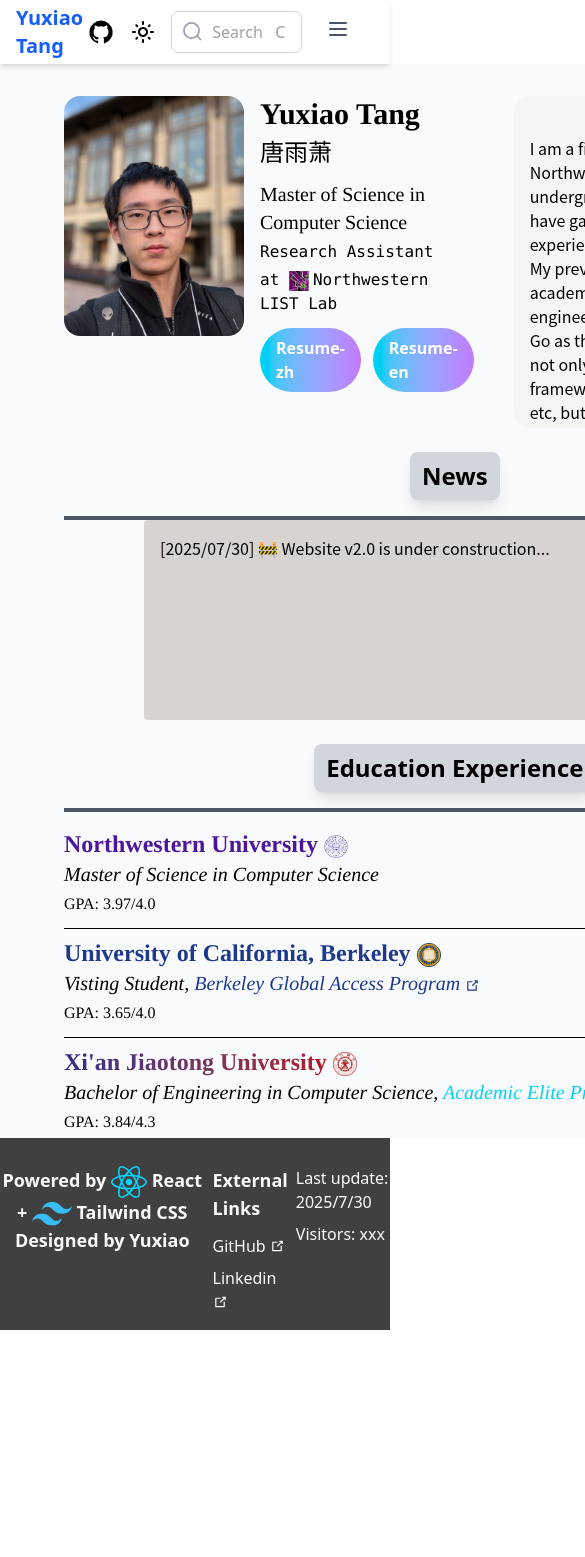
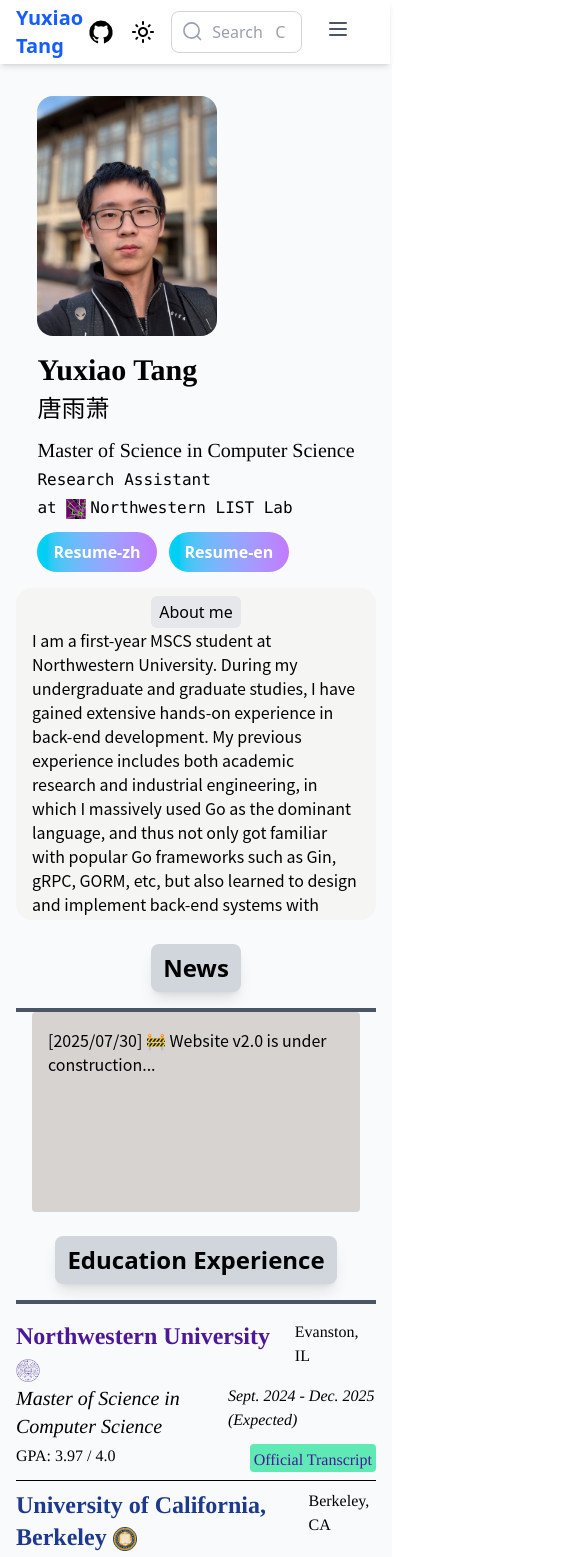
Before and after one commit to abdtyx/website-2.0, a React (Vite) app: page / in a window 390 px wide. Shown: the top 1557 px of the page, 585 px wide, since content can reach past the window. Before the commit the page ends 1330 px from the top, so only its background shows below. Built offline with nearby package versions, Linux system fonts and the light colour scheme.

Commit message:
adjust to various screen sizes

```diff
--- a/src/components/Footer.jsx
+++ b/src/components/Footer.jsx
@@ -32,7 +32,7 @@ export default function Footer() {
 
                     <div className="flex flex-col mt-3 items-start text-left gap-2 text-neutral-50">
                         <p>
-                            Last update: 2025/7/30
+                            Last update: 2025/7/31
                         </p>
                         <p>
                             Visitors: xxx
--- /dev/null
+++ b/src/components/Utils.jsx
@@ -0,0 +1,18 @@
+export function HorizontalLine() {
+  return (
+    <div className="h-1 bg-gray-600">
+    </div>
+  );
+}
+
+export function ExternalLinkIcon() {
+  return (
+    <svg xmlns="http://www.w3.org/2000/svg" aria-hidden="true" focusable="false" x="0px" y="0px" viewBox="0 0 100 100" width="15" height="15" className="inline"><path fill="currentColor" d="M18.8,85.1h56l0,0c2.2,0,4-1.8,4-4v-32h-8v28h-48v-48h28v-8h-32l0,0c-2.2,0-4,1.8-4,4v56C14.8,83.3,16.6,85.1,18.8,85.1z"></path> <polygon fill="currentColor" points="45.7,48.7 51.3,54.3 77.2,28.5 77.2,37.2 85.2,37.2 85.2,14.9 62.8,14.9 62.8,22.9 71.5,22.9"></polygon></svg>
+  );
+}
+
+export function KeywordBox({text}) {
+    return (
+        <div className='font-noto p-2 px-4 rounded-full'>{text}</div>
+    )
+}
--- a/src/homepage.jsx
+++ b/src/homepage.jsx
@@ -5,27 +5,16 @@ import nuLogo from "./assets/nulogo.png";
 import ucbLogo from "./assets/ucblogo.svg"
 import xjtuLogo from "./assets/xjtulogo.png";
 import resumeEn from "./assets/resume-en.pdf";
-
-function HorizontalLine() {
-  return (
-    <div className="h-1 bg-gray-600">
-    </div>
-  );
-}
-
-function ExternalLinkIcon() {
-  return (
-    <svg xmlns="http://www.w3.org/2000/svg" aria-hidden="true" focusable="false" x="0px" y="0px" viewBox="0 0 100 100" width="15" height="15" className="inline"><path fill="currentColor" d="M18.8,85.1h56l0,0c2.2,0,4-1.8,4-4v-32h-8v28h-48v-48h28v-8h-32l0,0c-2.2,0-4,1.8-4,4v56C14.8,83.3,16.6,85.1,18.8,85.1z"></path> <polygon fill="currentColor" points="45.7,48.7 51.3,54.3 77.2,28.5 77.2,37.2 85.2,37.2 85.2,14.9 62.8,14.9 62.8,22.9 71.5,22.9"></polygon></svg>
-  );
-}
+import * as utils from "./components/Utils"
 
 function App() {
   return (
     <Layout content={
       <div className="flex justify-between">
-        <div className="mx-auto bg-gray-50 px-16 pt-8">
+        <div className="mx-auto bg-gray-50 px-4 sm:px-16 pt-8">
           <div className="flex flex-col min-h-screen gap-4">
-            <div className="flex justify-center gap-4 items-start">
+            <div className="flex flex-col mx-auto lg:flex-row justify-center gap-4 items-center lg:items-start">
+              <div className="flex flex-col sm:flex-row justify-center gap-4 items-start">
                 <img src={photoSelf} width="180" height="240" className="rounded-2xl" />
                 <div className="flex flex-col gap-1">
                   <h1 className="text-3xl font-semibold font-times">Yuxiao Tang</h1>
@@ -43,7 +32,8 @@ function App() {
                   </div>
 
                 </div>
-              <div className="bg-stone-100 rounded-2xl w-128 h-83 overflow-y-auto p-2 px-4 ml-6 flex flex-col">
+              </div>
+              <div className="bg-stone-100 rounded-2xl w-90 sm:w-128 h-83 overflow-y-auto p-2 px-4 lg:ml-6 flex flex-col">
                 <div className="text-md mx-auto p-1 px-2 bg-gray-200 rounded-md">About me</div>
                 <p className="font-noto">I am a first-year MSCS student at Northwestern University. During my undergraduate and graduate studies, I have gained extensive hands-on experience in back-end development. My previous experience includes both academic research and industrial engineering, in which I massively used Go as the dominant language, and thus not only got familiar with popular Go frameworks such as Gin, gRPC, GORM, etc, but also learned to design and implement back-end systems with Microservices architecture. Besides, I was exposed to the DevOps workflow and mastered how to manage the CI/CD system and orchestrate containers using Kubernetes. I have a strong background in C/C++ low-level development as well. My showcase projects involve 1. Program state tracker using C++, 2. Parallelizing vectorized computation with MPICH, 3. Integrating a Private Information Retrieval protocol with C++ workflow to build an out-of-the-box web service, and 4. Building a large-scale GitHub analysis pipeline using C++ MapReduce. Security and Privacy are also important concerns in my projects. I analyzed security vulnerabilities in CI tools and my findings led to three Common Vulnerabilities and Exposures IDs.</p>
               </div>
@@ -53,15 +43,15 @@ function App() {
               News
             </div>
             <div>
-              <HorizontalLine />
-              <div className="bg-stone-300 p-4 mx-20 rounded font-noto h-50 overflow-y-auto">
+              <utils.HorizontalLine />
+              <div className="bg-stone-300 p-4 mx-4 sm:mx-20 rounded font-noto h-50 overflow-y-auto">
                 <p>[2025/07/30] 🚧 Website v2.0 is under construction...</p>
               </div>
             </div>
             <div className="text-2xl mx-auto font-bold bg-gray-300 p-2 px-3 text-black rounded-lg mt-2 shadow-lg">
               Education Experience
             </div>
-            <HorizontalLine />
+            <utils.HorizontalLine />
             <div className="font-times">
               <div className="flex justify-between">
                 <h1 className="text-2xl font-bold text-violet-900">
@@ -80,7 +70,7 @@ function App() {
                 </p>
               </div>
               <div className="flex justify-between mt-1">
-                <h1>GPA: 3.97/4.0</h1>
+                <h1>GPA: 3.97 / 4.0</h1>
                 <a href="/" className="pt-1 px-1 rounded bg-emerald-300 text-violet-900 inline-block">Official Transcript</a>
               </div>
               <hr className="my-2"></hr>
@@ -94,14 +84,14 @@ function App() {
               </div>
               <div className="flex justify-between italic">
                 <h1 className="text-xl">
-                  Visting Student, <a href="https://extension.berkeley.edu/international/academic/berkeley-global-access/" className="text-blue-900">Berkeley Global Access Program <ExternalLinkIcon /></a>
+                  Visting Student, <a href="https://extension.berkeley.edu/international/academic/berkeley-global-access/" className="text-blue-900">Berkeley Global Access Program <utils.ExternalLinkIcon /></a>
                 </h1>
                 <p>
                   Jan. 2023 - May. 2023
                 </p>
               </div>
               <div className="flex justify-between mt-1">
-                <h1>GPA: 3.65/4.0</h1>
+                <h1>GPA: 3.65 / 4.0</h1>
                 <a href="/" className="pt-1 px-1 rounded bg-emerald-300 text-violet-900 inline-block">Official Transcript</a>
               </div>
               <hr className="my-2"></hr>
@@ -115,18 +105,20 @@ function App() {
               </div>
               <div className="flex justify-between italic">
                 <h1 className="text-xl">
-                  Bachelor of Engineering in Computer Science, <a href="https://en.xjtu.edu.cn/2021-03/22/c_605250.htm" className="text-cyan-400">Academic Elite Program <ExternalLinkIcon /></a>
+                  Bachelor of Engineering in Computer Science, <a href="https://en.xjtu.edu.cn/2021-03/22/c_605250.htm" className="text-cyan-400">Academic Elite Program <utils.ExternalLinkIcon /></a>
                 </h1>
                 <p>
                   Sept. 2020 - June. 2024
                 </p>
               </div>
               <div className="flex justify-between mt-1">
-                <h1>GPA: 3.84/4.3</h1>
+                <h1>GPA: 3.84 / 4.3</h1>
                 <a href="/" className="pt-1 px-1 rounded bg-emerald-300 text-violet-900 inline-block">Official Transcript</a>
               </div>
 
             </div>
+            <utils.HorizontalLine />
+            <div className="mb-2"></div>
           </div>
         </div>
       </div>
```
Lines whose indentation alone changed are shown as unchanged.
